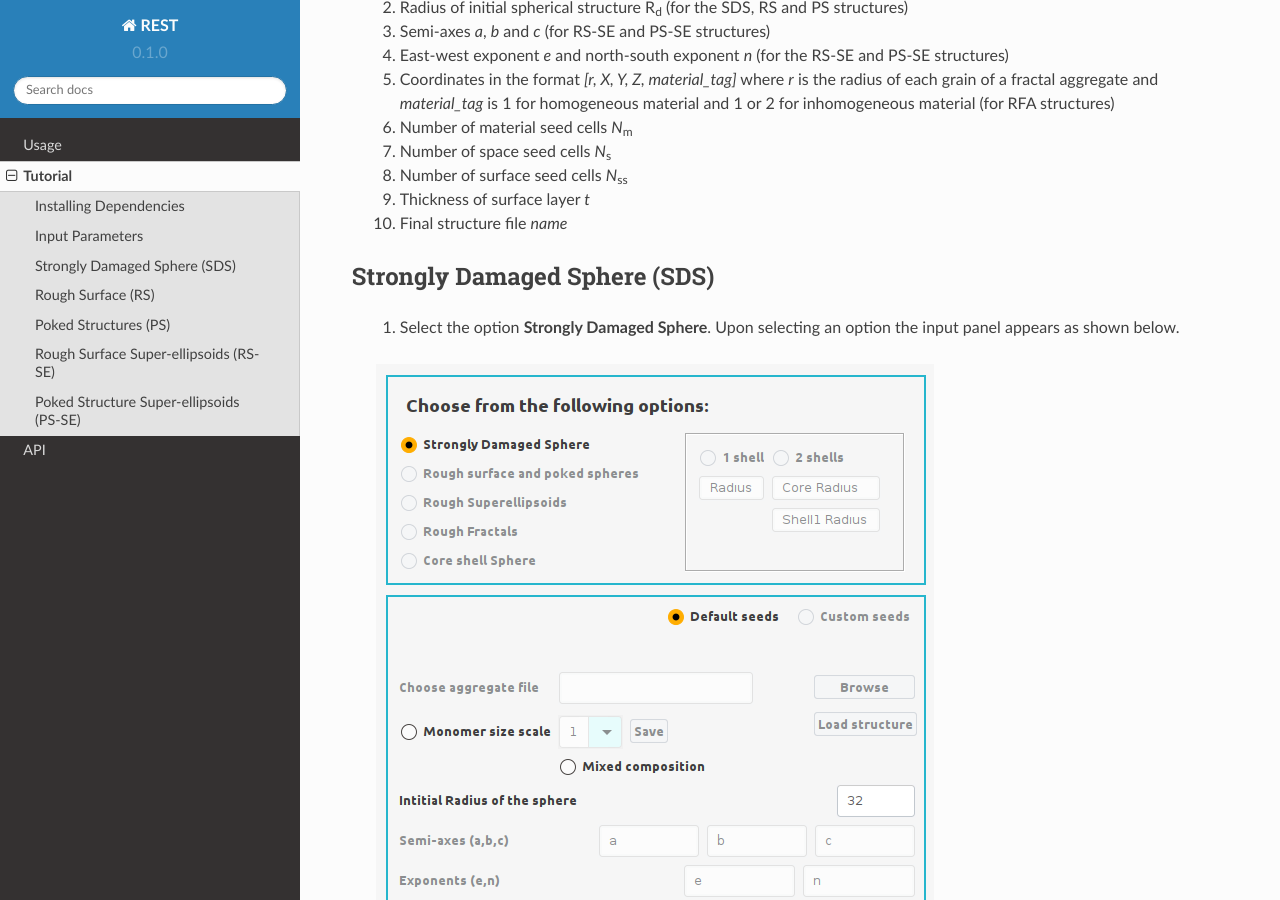
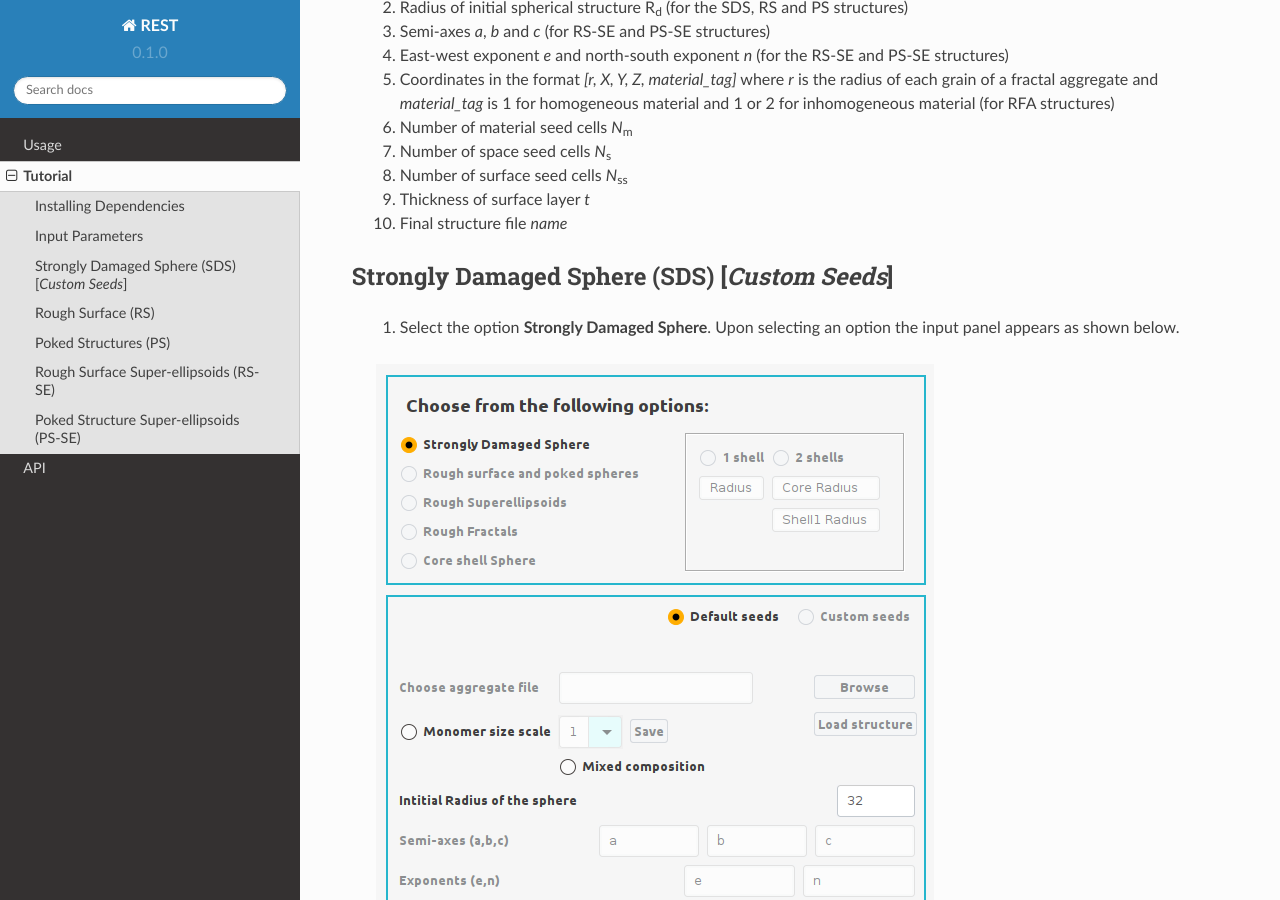
Before and after one commit to prithishh3/rtd-tutorial, a Sphinx documentation site: the page built from docs/source/tutorial.rst, in a window 1280 px wide and 900 px high, scrolled down 1060 px. Built offline with Sphinx 7.4.7 and the Read the Docs theme 2.0.0, drawn with Linux system fonts in a browser that asks for light colours; some of the changed lines change nothing that is shown.

Commit message:
Update tutorial.rst

```diff
--- a/docs/source/tutorial.rst
+++ b/docs/source/tutorial.rst
@@ -60,7 +60,7 @@ The basic input parameters for **REST** are listed below:
    2. Radius of initial spherical structure R\ :sub:`d` (for the SDS, RS and PS structures)
    3. Semi-axes *a*, *b* and *c* (for RS-SE and PS-SE structures)
    4. East-west exponent *e* and north-south exponent *n* (for the RS-SE and PS-SE structures)
-   5. Coordinates in the format *[r, X, Y, Z, material_tag]* where *r* is the radius of each grain of a fractal aggregate and *material_tag* is 1 for           homogeneous material and 1 or 2 for inhomogeneous material (for RFA structures)
+   5. Coordinates in the format *[r, X, Y, Z, material_tag]* where *r* is the radius of each grain of a fractal aggregate and *material_tag* is 1 for                         homogeneous material and 1 or 2 for inhomogeneous material (for RFA structures)
    6. Number of material seed cells *N*\ :sub:`m`
    7. Number of space seed cells *N*\ :sub:`s`
    8. Number of surface seed cells *N*\ :sub:`ss`
@@ -70,8 +70,8 @@ The basic input parameters for **REST** are listed below:
 
 .. _strongly_damaged_sphere:
 
-Strongly Damaged Sphere (SDS)
------------------------------
+Strongly Damaged Sphere (SDS) [*Custom Seeds*]
+--------------------------------------------
 
    1. Select the option **Strongly Damaged Sphere**. Upon selecting an option the input panel appears as shown below.
 
@@ -117,16 +117,3 @@ Rough Surface Super-ellipsoids (RS-SE)
 
 Poked Structure Super-ellipsoids (PS-SE)
 ----------------------------------------
-
-
-.. jupyter-execute::
-   :hide-code:
-
-   # Configure for pythreejs
-   import pyvista
-   pyvista.set_jupyter_backend('pythreejs')
-   pyvista.global_theme.background = 'white'
-   pyvista.global_theme.window_size = [600, 400]
-   pyvista.global_theme.axes.show = False
-   pyvista.global_theme.smooth_shading = True
-   pyvista.global_theme.antialiasing = True
```
